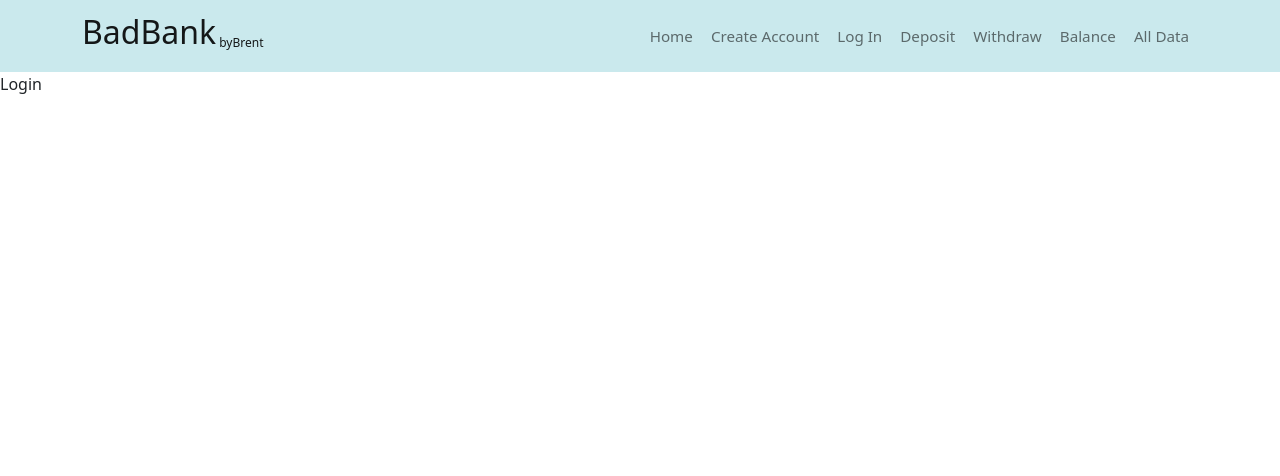
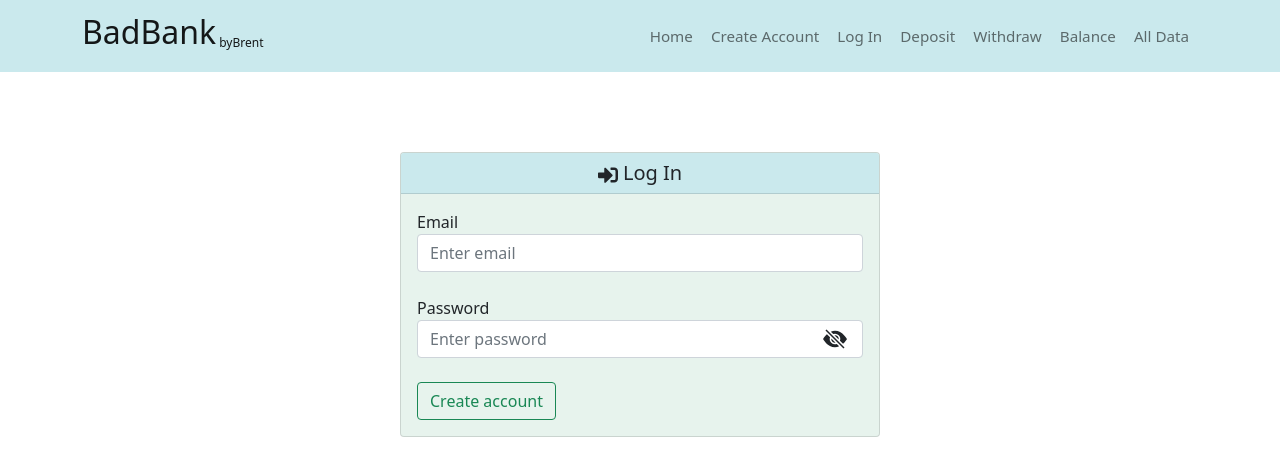
Before and after one commit to BNewman917/mern-bad-bank, a React (Create React App) app in the folder frontend/: page /login in a window 1280 px wide. Shown: the top 476 px of the page. Built offline with nearby package versions, Linux system fonts and the light colour scheme; the HTML template or start-up script is replaced by a standard one.

Commit message:
log in card

```diff
--- a/frontend/src/components/App.js
+++ b/frontend/src/components/App.js
@@ -5,7 +5,7 @@ import Home from "../pages/Home.jsx";
 import { CreateAccount } from "../pages/CreateAccount";
 import Deposit from "../pages/Deposit";
 import Withdraw from "../pages/Withdraw";
-import Login from "../pages/Login";
+import { Login } from "../pages/Login";
 import UserData from "../pages/UserData";
 import Balance from "../pages/Balance.jsx";
 
--- a/frontend/src/pages/CreateAccount.jsx
+++ b/frontend/src/pages/CreateAccount.jsx
@@ -11,7 +11,7 @@ const passWrap = {
 const eyeStyle = {
     position: "absolute",
     right: "1rem",
-    top: ".5rem",
+    top: ".3rem",
 };
 
 export const CreateAccount = () => {
@@ -84,13 +84,13 @@ export const CreateAccount = () => {
                         />
                         <div style={eyeStyle}>
                             <BsEyeSlashFill
-                                fontSize={"1.25rem"}
+                                fontSize={"1.5rem"}
                                 onClick={togglePass}
                                 style={{ cursor: "pointer" }}
                                 hidden={showPass}
                             />
                             <BsEyeFill
-                                fontSize={"1.25rem"}
+                                fontSize={"1.5rem"}
                                 onClick={togglePass}
                                 style={{ cursor: "pointer" }}
                                 hidden={!showPass}
--- a/frontend/src/pages/Login.jsx
+++ b/frontend/src/pages/Login.jsx
@@ -1,7 +1,99 @@
-import React from "react";
+import { useState, useEffect } from "react";
+import { FaSignInAlt } from "react-icons/fa";
+import { BsEyeSlashFill, BsEyeFill } from "react-icons/bs";
+import { UseCard } from "../components/partials/UseCard";
 
-function Login() {
-    return <div>Login</div>;
-}
+const passWrap = {
+    display: "flex",
+    position: "relative",
+};
 
-export default Login;
+const eyeStyle = {
+    position: "absolute",
+    right: "1rem",
+    top: ".3rem",
+};
+
+export const Login = () => {
+    const [showPass, setShowPass] = useState(false);
+    const [formData, setFormData] = useState({
+        email: "",
+        password: "",
+    });
+
+    const { email, password } = formData;
+
+    const onChange = (e) =>
+        setFormData((prevState) => ({
+            ...prevState,
+            [e.target.name]: e.target.value,
+        }));
+    const onSubmit = (e) => e.preventDefault();
+
+    const togglePass = () => {
+        setShowPass(showPass ? false : true);
+    };
+
+    return (
+        <UseCard
+            bgcolor="success"
+            opacity="10"
+            header={
+                <>
+                    <FaSignInAlt /> Log In
+                </>
+            }
+            body={
+                <>
+                    Email
+                    <br />
+                    <input
+                        type="input"
+                        className="form-control"
+                        id="email"
+                        name="email"
+                        placeholder="Enter email"
+                        value={email}
+                        onChange={onChange}
+                    />
+                    <br />
+                    Password
+                    <br />
+                    <div style={passWrap}>
+                        <input
+                            type={showPass ? "text" : "password"}
+                            className="form-control"
+                            id="password"
+                            name="password"
+                            placeholder="Enter password"
+                            value={password}
+                            onChange={onChange}
+                        />
+                        <div style={eyeStyle}>
+                            <BsEyeSlashFill
+                                fontSize={"1.5rem"}
+                                onClick={togglePass}
+                                style={{ cursor: "pointer" }}
+                                hidden={showPass}
+                            />
+                            <BsEyeFill
+                                fontSize={"1.5rem"}
+                                onClick={togglePass}
+                                style={{ cursor: "pointer" }}
+                                hidden={!showPass}
+                            />
+                        </div>
+                    </div>
+                    <br />
+                    <button
+                        type="submit"
+                        className="btn btn-outline-success"
+                        onSubmit={onSubmit}
+                    >
+                        Create account
+                    </button>
+                </>
+            }
+        />
+    );
+};
```
